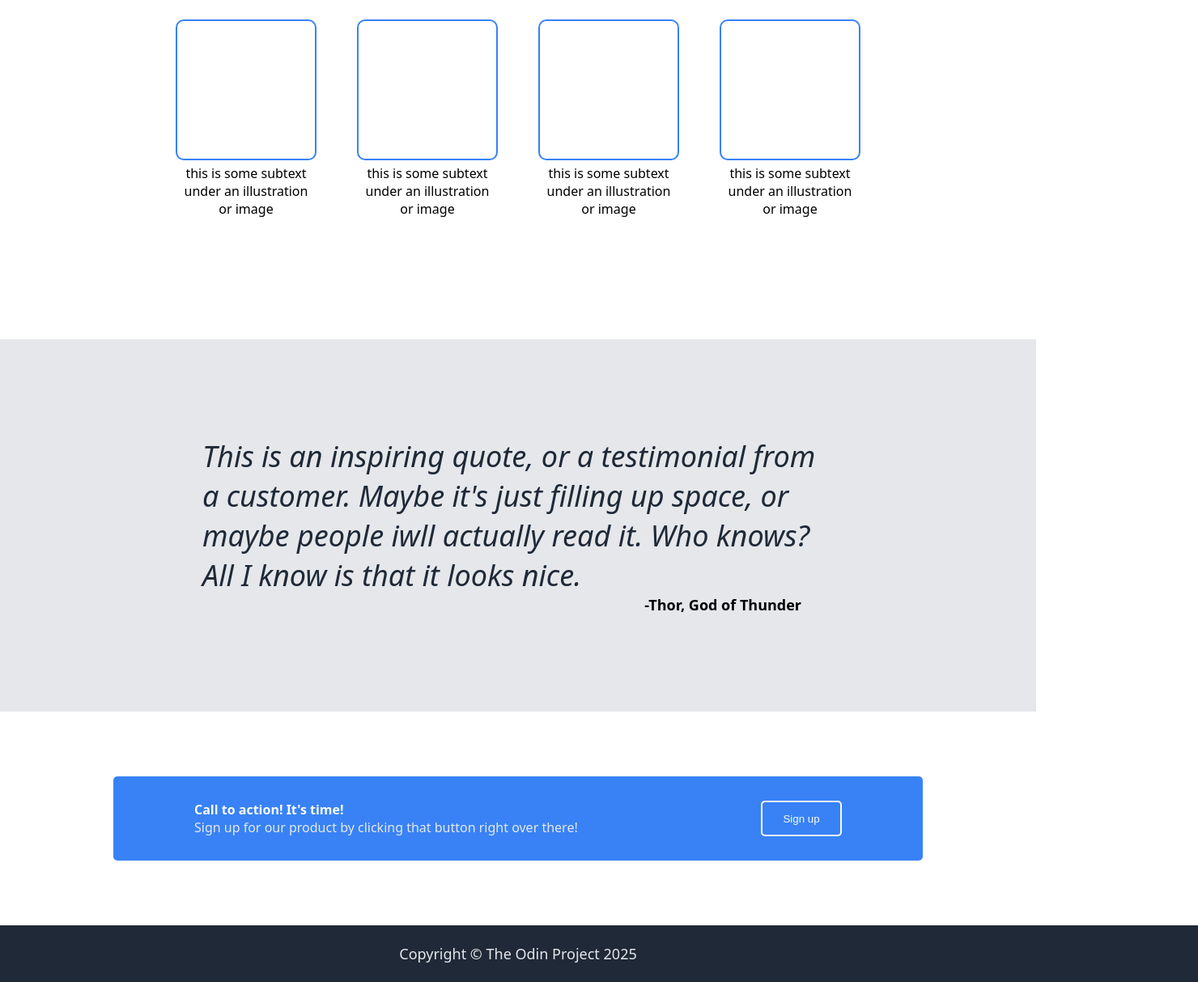
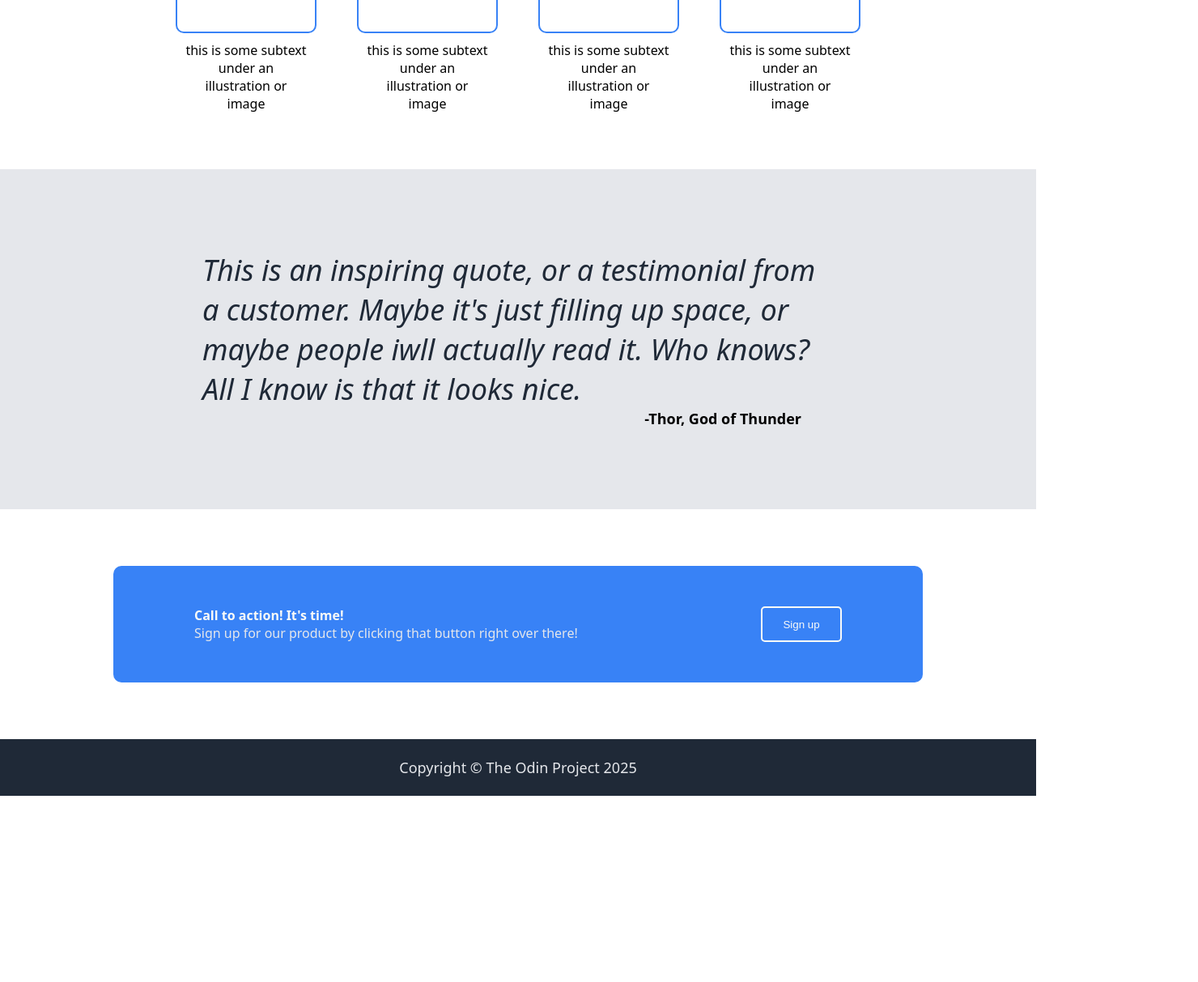
Before and after one commit to samuelyk/odin-landing-page, a plain HTML site: page index.html in a window 1280 px wide. Shown: the part 705-1918 px from the top of the page at 81% size, 1480 px wide, since content can reach past the window. After the commit the page ends 1688 px from the top, so only its background shows below. Drawn offline with Linux system fonts and the light colour scheme.

Commit message:
Complete Landing Page

```diff
--- a/index.html
+++ b/index.html
@@ -82,6 +82,7 @@
     </div>
 
     <div class="call-to-action-container">
+        <div class="call-to-action-content">
             <div class="call-to-action">
                 <div class="title">
                     Call to action! It's time!
@@ -94,6 +95,8 @@
                 Sign up
             </button>
         </div>
+    </div>
+
     <div class="footer">Copyright &copy; The Odin Project 2025</div>
 </body>
 </html>
--- a/styles.css
+++ b/styles.css
@@ -2,54 +2,56 @@ body {
     font-family: system-ui, -apple-system, BlinkMacSystemFont, 'Segoe UI', Roboto, Oxygen, Ubuntu, Cantarell, 'Open Sans', 'Helvetica Neue', sans-serif;
     display: flex;
     flex-direction: column;
-    align-items: center;
     margin: 0;
-    width: 100%;
+    min-height: 100vh;
 }
 
-.hero-container,
-.footer {
+.hero-container {
     background-color: #1F2937;
-    padding: 0 200px;
-    width: 100%;
+    flex: 1;
+    display: flex;
+    flex-direction: column;
+    align-items: center;
 }
 
 .menu-bar {
     display: flex;
-    align-items: center;
+    flex-direction: row;
     justify-content: space-between;
-    padding-top: 20px;
+    margin: 20px 0;
+    width: 1000px;
 }
 
 .logo {
     color: #F9FAF8;
     font-size: 24px;
-    flex: none;
 }
 
 .menu {
     list-style-type: none;
     margin: 0;
     padding: 0;
+    font-size: 18px;
+    color: #E5E7EB;
     display: flex;
-    font-size: 18px;
+    flex-direction: row;
     gap: 20px;
-    color: #E5E7EB;
 }
 
 .hero {
     display: flex;
     flex-direction: row;
-    gap: 50px;
-    justify-content: center;
-    padding: 150px 0;
+    justify-content: space-between;
+    width: 1000px;
+    padding: 70px 0;
 }
 
 .hero-message {
-    width: 450px;
+    max-width: 410px;
+    height: 210px;
     display: flex;
     flex-direction: column;
-    gap: 10px;
+    justify-content: space-between;
 }
 
 .image-holder {
@@ -58,18 +60,20 @@ body {
     display: flex;
     justify-content: center;
     align-items: center;
-    width: 530px;
+    padding: 0 130px;
 }
 
 .hero-main {
     font-size: 48px;
     color: #F9FAF8;
     font-weight: 900;
+    height: 110px;
 }
 
 .hero-secondary {
     font-size: 18px;
     color: #E5E7EB;
+    margin-bottom: auto;
 }
 
 .hero-button {
@@ -82,25 +86,22 @@ body {
 }
 
 .info-container {
-    padding: 0 200px;
-    display: flex;
-    flex-direction: column;
-    align-items: center;
-    padding-bottom: 150px;
     flex: 1;
+    margin: 0 100px 70px 100px;
 }
 
 .info-header {
     font-size: 36px;
     color: #1F2937;
     font-weight: 900;
-    padding: 40px 0;
+    text-align: center;
+    padding: 50px;
 }
 
 .info-contents {
     display: flex;
-    padding: 0;
-    flex-wrap: wrap;
+    flex-direction: row;
+    justify-content: center;
     gap: 50px;
 }
 
@@ -120,19 +121,23 @@ body {
 }
 
 .content {
-    width: 160px;
     text-align: center;
-    margin-top: 5px;
+    width: 150px;
+    margin-top: 10px;
 }
 
 .quote-container {
     background-color: #E5E7EB;
+    flex: 1;
+    display: flex;
+    justify-content: center;
+}
+
+.quote {
     display: flex;
     flex-direction: column;
-    justify-content: center;
-    align-items: center;
-    width: 100%;
-    flex: 1;
+    width: 780px;
+    margin: 100px;
 }
 
 .quote-content {
@@ -140,32 +145,33 @@ body {
     font-style: italic;
     font-weight: 300;
     color: #1F2937;
-    width: 780px;
-}
-
-.quote {
-    display: flex;
-    flex-direction: column;
-    padding: 120px 0;
 }
 
 .quote-author {
     font-weight: bold;
     font-size: 18px;
     align-self: flex-end;
-    padding-right: 40px;
+    margin-right: 40px;
 }
 
 .call-to-action-container {
+    background-color: #3882F6;
+    border-radius: 10px;
+    flex: 1;
+    width: 1000px;
+    display: flex;
+    justify-content: center;
+    align-items: center;
+    margin: 70px auto;
+    max-height: 200px;
+}
+
+.call-to-action-content {
     display: flex;
     flex-direction: row;
-    background-color: #3882F6;
-    margin: 80px 200px;
-    padding: 30px 100px;
+    width: 80%;
     justify-content: space-between;
-    border-radius: 5px;
-    width: 800px;
-    flex: 1;
+    padding: 50px 0;
 }
 
 .call-to-action .title {
@@ -186,13 +192,15 @@ body {
     width: 100px;
     border-radius: 5px;
     border-style: solid;
+    flex: none;
 }
 
 .footer {
+    background-color: #1F2937;
     height: 70px;
-    display: flex;
-    align-items: center;
-    justify-content: center;
     font-size: 18px;
     color: #e5e7eb;
+    display: flex;
+    justify-content: center;
+    align-items: center;
 }
```
Lines whose indentation alone changed are shown as unchanged.
